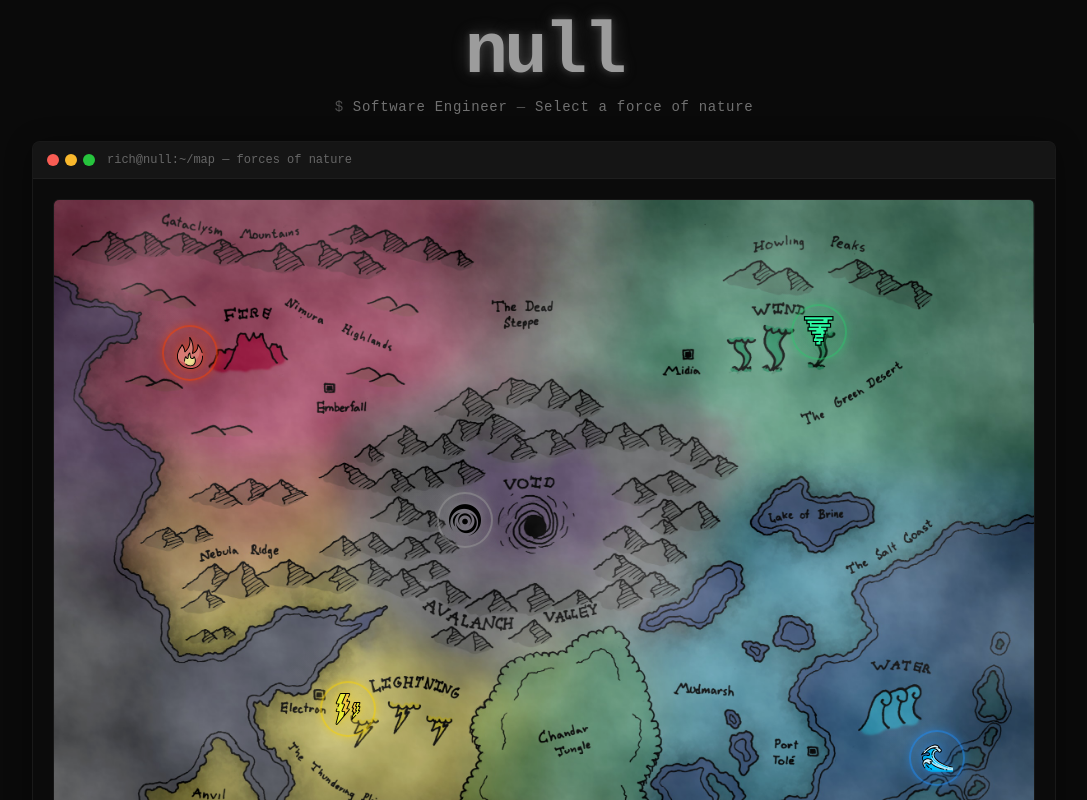
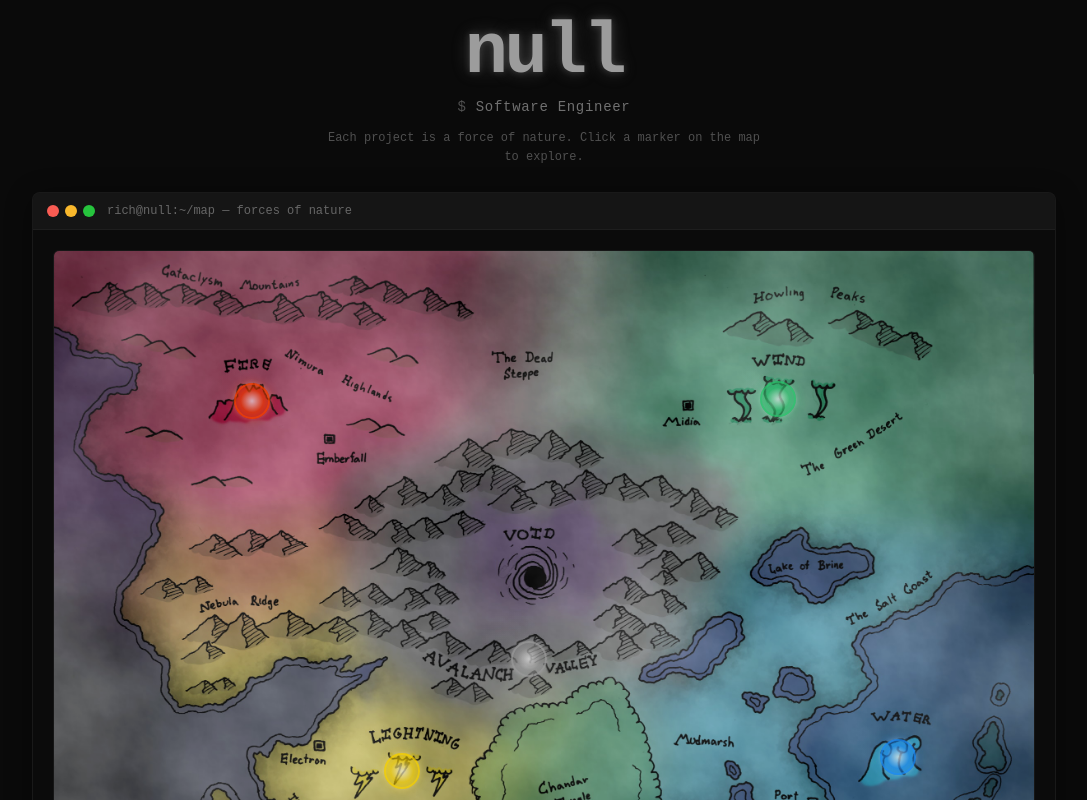
Before and after one commit to rlim92/null, a React (Vite) app: page / in a window 1280 px wide. Shown: the part 1080-1880 px from the top of the page, without its empty margins (96-1183 px from the left). Built offline with nearby package versions, Linux system fonts and the light colour scheme; no server answers; a web font is replaced by a local one.

Commit message:
Redesign map hotspots and add portfolio description
- Replace icon-based hotspots with pulsing white-core circles
- Fine-tune hotspot positions on map
- Add subtitle explaining the map is a portfolio display

```diff
--- a/src/components/sections/MapHero.tsx
+++ b/src/components/sections/MapHero.tsx
@@ -8,14 +8,6 @@ import type { Project } from '../../types'
 
 interface Props {
   onSelectProject: (project: Project) => void
-}
-
-const PROJECT_ICONS: Record<string, string> = {
-  volcano: 'icons/volcano.svg',
-  tsunami: 'icons/tsunami.svg',
-  supercell: 'icons/supercell.svg',
-  tornado: 'icons/tornado.svg',
-  tectonic: 'icons/void.png',
 }
 
 export default function MapHero({ onSelectProject }: Props) {
@@ -38,7 +30,10 @@ export default function MapHero({ onSelectProject }: Props) {
           null
         </h1>
         <p className="text-neutral-500 text-xs sm:text-sm mt-2 font-mono tracking-wider">
-          <span className="text-neutral-600">$</span> Software Engineer <span className="text-neutral-600">&mdash;</span> Select a force of nature
+          <span className="text-neutral-600">$</span> Software Engineer
+        </p>
+        <p className="text-neutral-600 text-[11px] sm:text-xs mt-3 max-w-md mx-auto leading-relaxed">
+          Each project is a force of nature. Click a marker on the map to explore.
         </p>
       </motion.div>
 
@@ -78,7 +73,6 @@ export default function MapHero({ onSelectProject }: Props) {
           {PROJECTS.map((project) => {
             const el = ELEMENTS[project.element]
             const isHovered = hoveredId === project.id
-            const iconSrc = import.meta.env.BASE_URL + PROJECT_ICONS[project.id]
 
             return (
               <div
@@ -116,32 +110,28 @@ export default function MapHero({ onSelectProject }: Props) {
                   onClick={() => onSelectProject(project)}
                   onMouseEnter={() => setHoveredId(project.id)}
                   onMouseLeave={() => setHoveredId(null)}
-                  className="relative flex items-center justify-center w-11 h-11 sm:w-14 sm:h-14 rounded-full cursor-pointer z-10 overflow-hidden"
+                  className="relative w-7 h-7 sm:w-9 sm:h-9 rounded-full cursor-pointer z-10"
                   style={{
                     background: isHovered
-                      ? `radial-gradient(circle, ${el.colors.primary}50 0%, ${el.colors.primary}20 100%)`
-                      : `radial-gradient(circle, ${el.colors.primary}30 0%, ${el.colors.primary}10 100%)`,
-                    border: `2px solid ${isHovered ? el.colors.primary : el.colors.primary + '80'}`,
+                      ? `radial-gradient(circle, #ffffff 0%, ${el.colors.primary} 60%, ${el.colors.primary}40 100%)`
+                      : `radial-gradient(circle, #ffffffcc 0%, ${el.colors.primary}cc 50%, ${el.colors.primary}40 100%)`,
+                    border: `2px solid ${isHovered ? '#ffffff' : el.colors.primary}`,
                     boxShadow: isHovered
-                      ? `0 0 25px ${el.colors.glow}, 0 0 50px ${el.colors.glow}, inset 0 0 15px ${el.colors.primary}20`
-                      : `0 0 10px ${el.colors.glow}`,
+                      ? `0 0 20px ${el.colors.glow}, 0 0 40px ${el.colors.glow}, 0 0 8px #ffffff80`
+                      : `0 0 12px ${el.colors.glow}, 0 0 4px #ffffff60`,
                   }}
-                  whileHover={{ scale: 1.25 }}
+                  animate={isHovered ? { scale: 1.4 } : {
+                    scale: [1, 1.2, 1],
+                    opacity: [0.8, 1, 0.8],
+                  }}
+                  transition={isHovered ? { duration: 0.2 } : {
+                    duration: 2,
+                    repeat: Infinity,
+                    ease: 'easeInOut',
+                  }}
                   whileTap={{ scale: 0.9 }}
                   title={project.title}
-                >
-                  <img
-                    src={iconSrc}
-                    alt={project.title}
-                    className="w-6 h-6 sm:w-8 sm:h-8"
-                    style={{
-                      filter: isHovered
-                        ? `drop-shadow(0 0 6px ${el.colors.primary})`
-                        : `drop-shadow(0 0 3px ${el.colors.primary}80)`,
-                    }}
-                    draggable={false}
-                  />
-                </motion.button>
+                />
 
                 {/* Tooltip */}
                 <AnimatePresence>
--- a/src/data/projects.ts
+++ b/src/data/projects.ts
@@ -27,7 +27,7 @@ export const PROJECTS: Project[] = [
     tech: ['React', 'TypeScript', 'Visx', 'TanStack Query', 'Hono', 'WebSocket', 'Drizzle', 'PostgreSQL', 'Redis', 'Docker'],
     github: 'https://github.com/rlim92/volcano',
     live: PROJECT_URLS.volcano,
-    hotspot: { x: 14, y: 22 },
+    hotspot: { x: 20.3, y: 22 },
   },
   {
     id: 'tsunami',
@@ -47,7 +47,7 @@ export const PROJECTS: Project[] = [
     tech: ['Next.js', 'Vercel AI SDK', 'Python', 'FastAPI', 'LlamaIndex', 'pgvector', 'PostgreSQL', 'Claude API', 'Docker'],
     github: 'https://github.com/rlim92/tsunami',
     live: PROJECT_URLS.tsunami,
-    hotspot: { x: 90, y: 80 },
+    hotspot: { x: 86, y: 73 },
   },
   {
     id: 'supercell',
@@ -67,7 +67,7 @@ export const PROJECTS: Project[] = [
     tech: ['React', 'TypeScript', 'Yjs', 'PartyKit', 'Canvas API', 'Tailwind'],
     github: 'https://github.com/rlim92/supercell',
     live: PROJECT_URLS.supercell,
-    hotspot: { x: 30, y: 73 },
+    hotspot: { x: 35.5, y: 75 },
   },
   {
     id: 'tornado',
@@ -87,7 +87,7 @@ export const PROJECTS: Project[] = [
     tech: ['React', 'TypeScript', 'Go', 'chi', 'SSE', 'Upstash Redis', 'Tailwind', 'Vite'],
     github: 'https://github.com/rlim92/tornado',
     live: PROJECT_URLS.tornado,
-    hotspot: { x: 78, y: 19 },
+    hotspot: { x: 73.8, y: 21.8 },
   },
   {
     id: 'tectonic',
@@ -107,6 +107,6 @@ export const PROJECTS: Project[] = [
     tech: ['Phaser 3', 'React', 'TypeScript', 'Vite', 'Sharp', 'Tailwind'],
     github: 'https://github.com/rlim92/tectonic',
     live: PROJECT_URLS.tectonic,
-    hotspot: { x: 42, y: 46 },
+    hotspot: { x: 48.5, y: 59 },
   },
 ]
```
